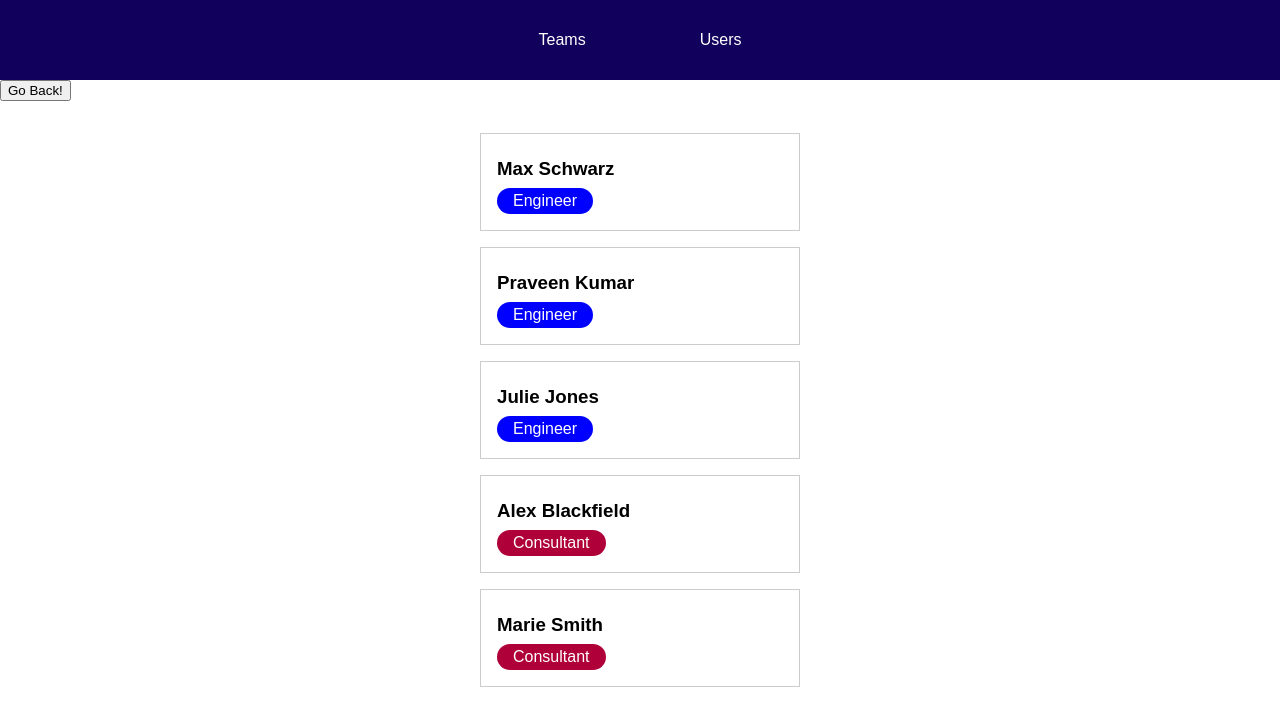
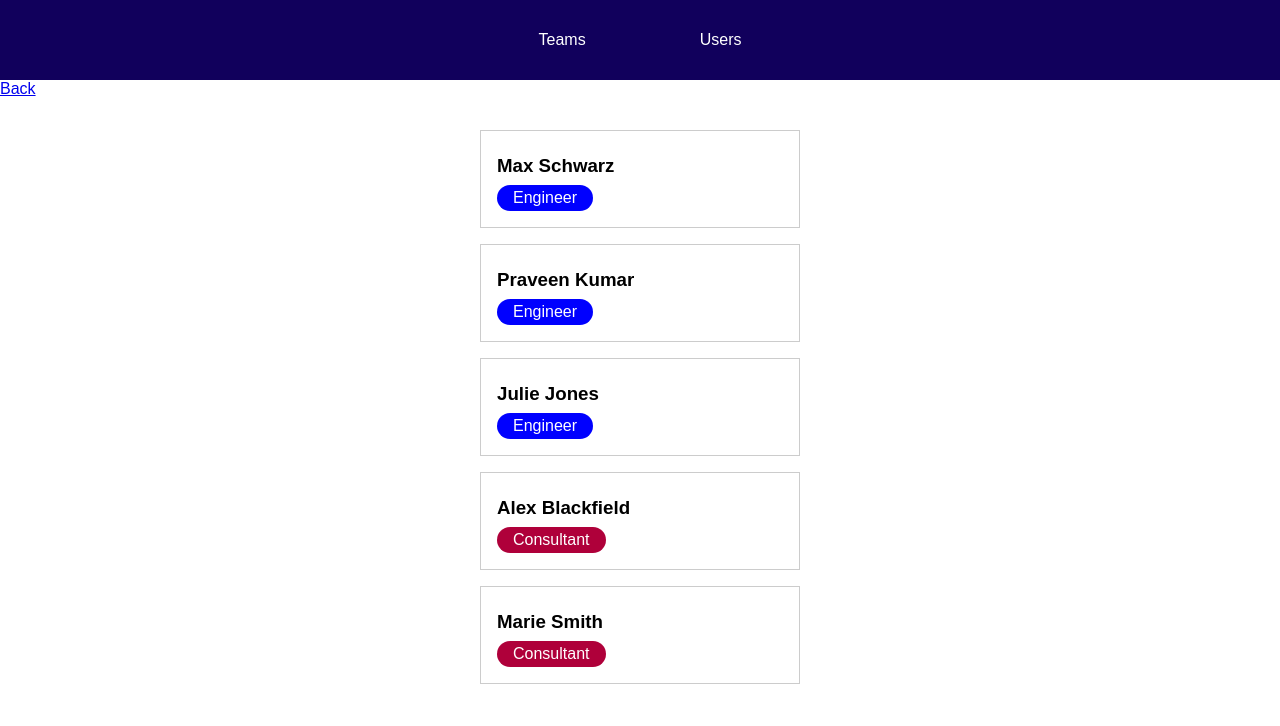
Before and after one commit to Lime5005/VueJS, a Vue app in the folder single-page-project/: page /users in a window 1280 px wide. Shown: the top 726 px of the page. Built offline with nearby package versions, Linux system fonts and the light colour scheme.

Commit message:
<router-link :to=...> is the equivalent of calling router.push(...)

```diff
--- a/single-page-project/src/components/teams/TeamsItem.vue
+++ b/single-page-project/src/components/teams/TeamsItem.vue
@@ -3,13 +3,18 @@
     <h3>{{ name }}</h3>
     <div class="team-members">{{ memberCount }} Members</div>
     <!--<a href="#">View Members</a>-->
-    <router-link :to="'/teams/' + id">View Members</router-link>
+    <router-link :to="teamMemberLink">View Members</router-link>
   </li>
 </template>
 
 <script>
 export default {
   props: ['id', 'name', 'memberCount'],
+  computed: {
+    teamMemberLink() {
+      return '/teams/' + this.id;
+    }
+  }
 };
 </script>
 
--- a/single-page-project/src/components/users/UsersList.vue
+++ b/single-page-project/src/components/users/UsersList.vue
@@ -1,5 +1,6 @@
 <template>
-  <button @click="confirm">Go Back!</button>
+  <!--<button @click="confirm">Go Back!</button>-->
+  <router-link to="/teams">Back</router-link>
   <ul>
     <user-item v-for="user in users" :key="user.id" :name="user.fullName" :role="user.role"></user-item>
   </ul>
@@ -15,7 +16,7 @@ export default {
   inject: ['users'],
   methods: {
     confirm() {
-      this.$router.push('/teams');
+      //this.$router.push('/teams');
       //this.$router.back() or forward()
     }
   }
```
